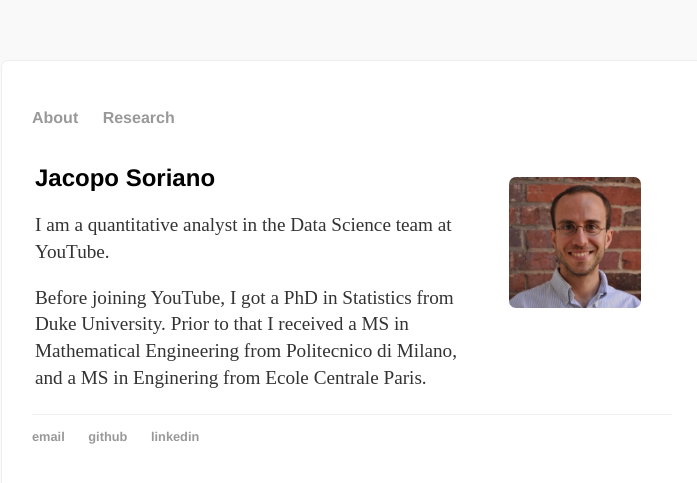
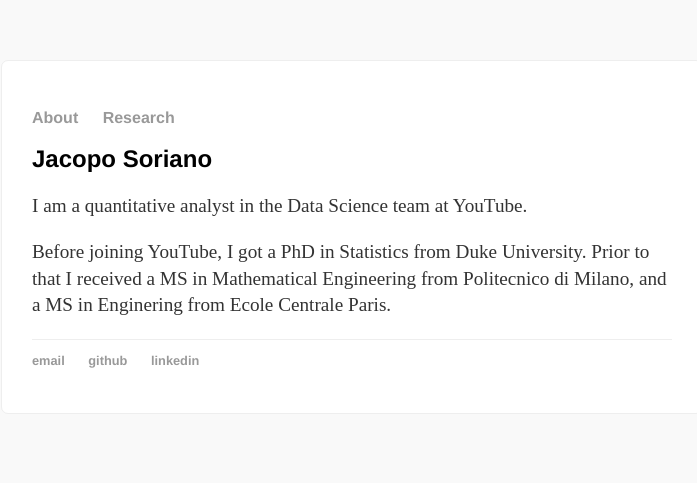
Before and after one commit to jacsor/jacsor.github.io, a Jekyll site: the page built from index.html, in a window 1280 px wide. Shown: the top 483 px of the page, without its empty margins (288-985 px from the left). Built offline with Jekyll 4.4.1, drawn with Linux system fonts in a browser that asks for light colours.

Commit message:
Remove picture from index.html

```diff
--- a/index.html
+++ b/index.html
@@ -3,16 +3,9 @@ layout: default
 title: Jacopo Soriano
 ---
 <div class="about">
-	<table>
-	<tr>
-	<td width="70%">
 	<h1>Jacopo Soriano</h1>
 	<p>I am a quantitative analyst in the Data Science team at YouTube.</p>
-  <p>Before joining YouTube, I got a  PhD in Statistics from Duke University. Prior to that I received a MS in Mathematical Engineering from Politecnico di Milano, and a MS in Enginering from Ecole Centrale Paris.</p>
-	</td>
-	<td width="30%" style="vertical-align: top;">
-	<img width="70%" src="images/jacsoriano.JPG" align="right">
-	</td>
-	</tr>
-	</table>
+        <p>Before joining YouTube, I got a  PhD in Statistics from Duke University.
+           Prior to that I received a MS in Mathematical Engineering from Politecnico di Milano,
+           and a MS in Enginering from Ecole Centrale Paris.</p>
 </div>
```
